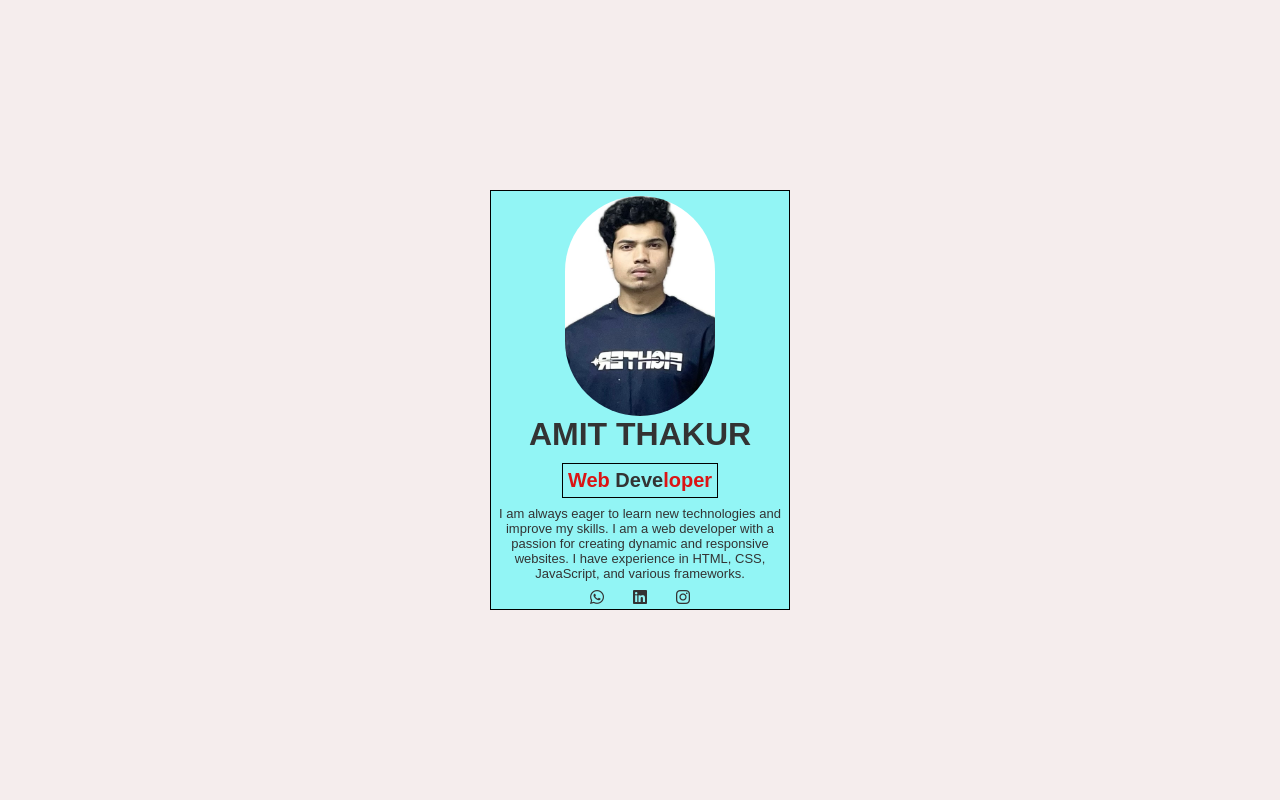
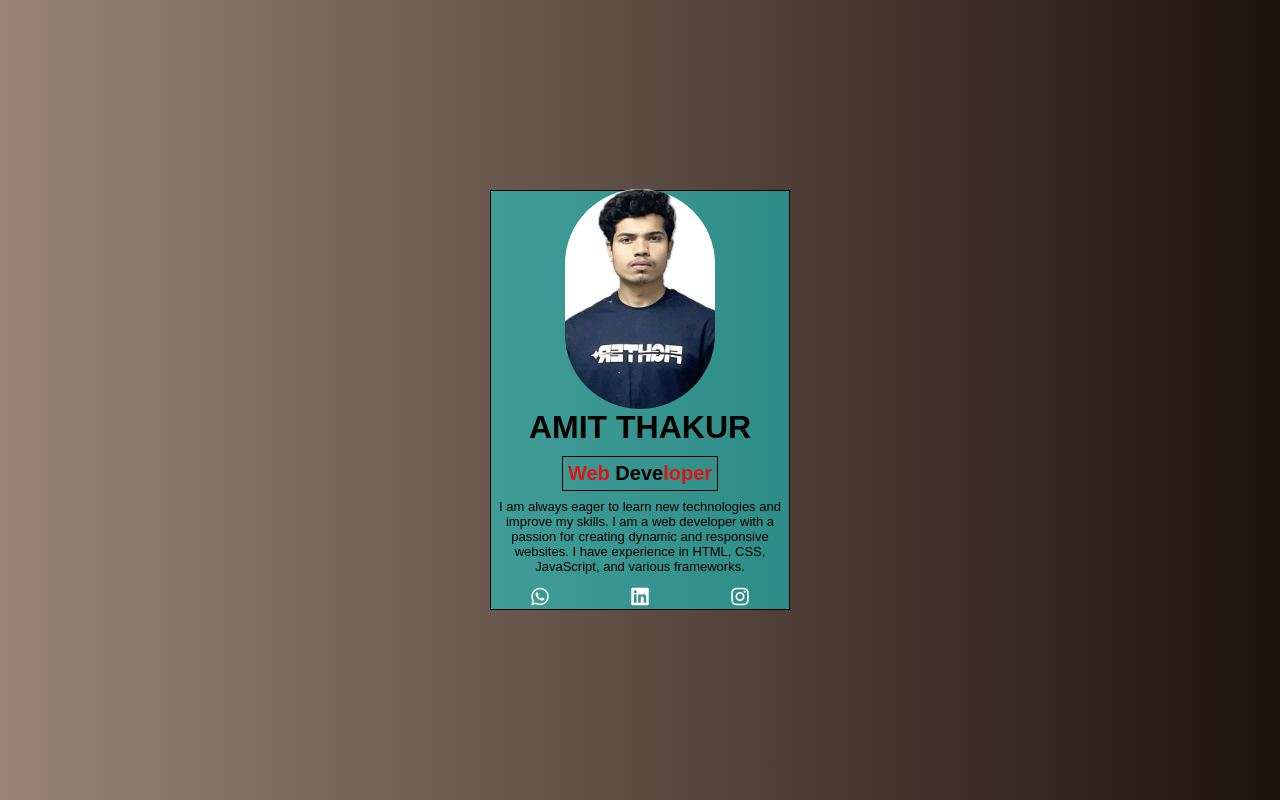
Before and after one commit to amitbhallvi/Profile-Card, a plain HTML site: page index.html in a window 1280 px wide. Drawn offline with Linux system fonts and the light colour scheme.

Commit message:
links and logo updates

```diff
--- a/index.html
+++ b/index.html
@@ -6,6 +6,7 @@
     <meta name="viewport" content="width=device-width, initial-scale=1.0">
     <title> PROFIL CARD </title>
     <link rel="stylesheet" href="style.css">
+    <link icon="icon" href=" https://t4.ftcdn.net/jpg/13/87/43/61/240_F_1387436145_x8nJJ5o1VFpDtnoW26ic1vvUqOTdZG32.jpg" rel="shortcut icon">
 </head>
 
 <body>
@@ -15,15 +16,23 @@
             <img src="./Assets/AMIT BHALLAVI PHOTO.jpg" alt="images">
 
             <h1> AMIT THAKUR </h1>
-            <h4> <span>Web</span> Deve<span1>loper</span1> </h4>
+            <h4> <a href=" https://github.com/amitbhallvi?tab=repositories" target="_blank"><span>Web</span> Deve<span1>loper</span1> </a>
+            </h4>
             <p> I am always eager to learn new technologies and improve my skills. I am a web developer with a passion
                 for creating dynamic and responsive websites. I have experience in HTML, CSS, JavaScript, and various
                 frameworks.
             </p>
             <div class="icon">
-                <i class="fa-brands fa-whatsapp"></i>
-                <i class="fa-brands fa-linkedin"></i>
-                <i class="fa-brands fa-instagram"></i>
+                <a href="https://wa.me/7024599208" target="_blank">
+                    <i class="fa-brands fa-whatsapp"></i>
+                </a>
+
+                <a href="https://www.linkedin.com/in/amit-bhallavi-418323347/" target="_blank">
+                    <i class="fa-brands fa-linkedin"></i>
+                </a>
+                <a href="https://www.instagram.com/amit_thakurrrrr?igsh=azF1ZXQ4YTh1NDg=" target="_blank">
+                    <i class="fa-brands fa-instagram"></i>
+                </a>
             </div>
         </div>
 
--- a/style.css
+++ b/style.css
@@ -5,8 +5,10 @@
 }
 body{
     font-family: 'Poppins', sans-serif;
-    background-color: #dababa3f;
-    color: #333333;
+    background: #1e130c;  /* fallback for old browsers */
+background: -webkit-linear-gradient(to right, #9a8478, #1e130c);  /* Chrome 10-25, Safari 5.1-6 */
+background: linear-gradient(to right, #9a8478, #1e130c); /* W3C, IE 10+/ Edge, Firefox 16+, Chrome 26+, Opera 12+, Safari 7+ */
+
 }
 .container{
     height:100vh;
@@ -24,14 +26,18 @@ body{
     flex-direction: column;
     align-items: center;
     border: 0.1px solid black;
+}
 
-}
+
 .card img{
     height: 220px;
     width: 150px;
     border-radius: 200px;
     /* margin-top: px;     */
+
 }
+
+
 .card p{
     font-size: 13px;
     text-align: center;
@@ -45,7 +51,22 @@ body{
     text-align: center;
     border: 0.1px solid black;
     padding: 5px;
+
 }
+.card h4 a {
+    text-decoration: none; /* Removes underline from links */
+    color: black; /* Icon color */
+    /* margin: 5px;
+    transition: transform 0.3s ease;  */
+}
+.card h4:hover {
+  cursor: pointer;
+  background-color: rgba(255, 255, 255, 0.267);
+  transition: background-color 0.3s ease-in-out;
+    transform: scale(1.1);
+
+}
+
 span{
     color: rgb(219, 20, 20);
 }
@@ -53,11 +74,39 @@ span1{
     color: rgb(219, 20, 20);
 }
 .icon{
+
     margin-top: 8px;
     display: flex;
-    justify-content: space-between;
+    justify-content: space-around;
+    flex-direction: row;
+    /* background-color: red; */
     align-items: center;
-    width: 100px;
+    width: 300px;
 
     /* height:0px; */
 }
+
+.icon a {
+
+    display: inline-block;
+    /* background-color: black; WhatsApp green color */
+    border-radius: 50%; /* Makes the background circular */
+    display: flex;
+    align-items: center;
+    text-decoration: none; /* Removes underline from links */
+    color: white; /* Icon color */
+    margin: 5px; /* Adds spacing between icons */
+    transition: transform 0.3s ease; /* Adds hover effect */
+}
+
+.icon a:hover {
+  cursor: pointer;
+  /* background-color: red; */
+  transition: background-color 0.3s ease-in-out;
+    transform: scale(1.5);
+
+}
+
+.icon i {
+    font-size: 20px; /* Adjust icon size as needed */
+}
```
Also changed, not shown: Assets/Amit Logo.jpg (added).
